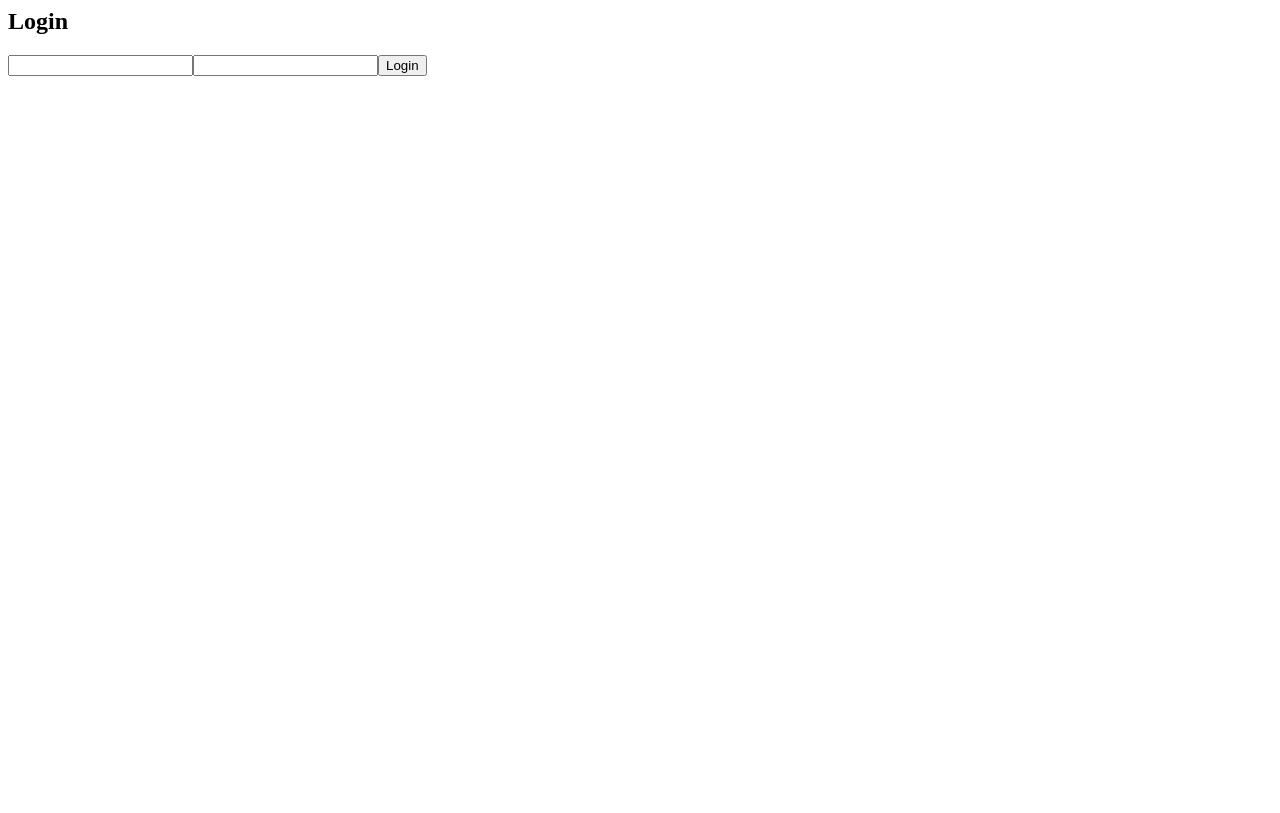
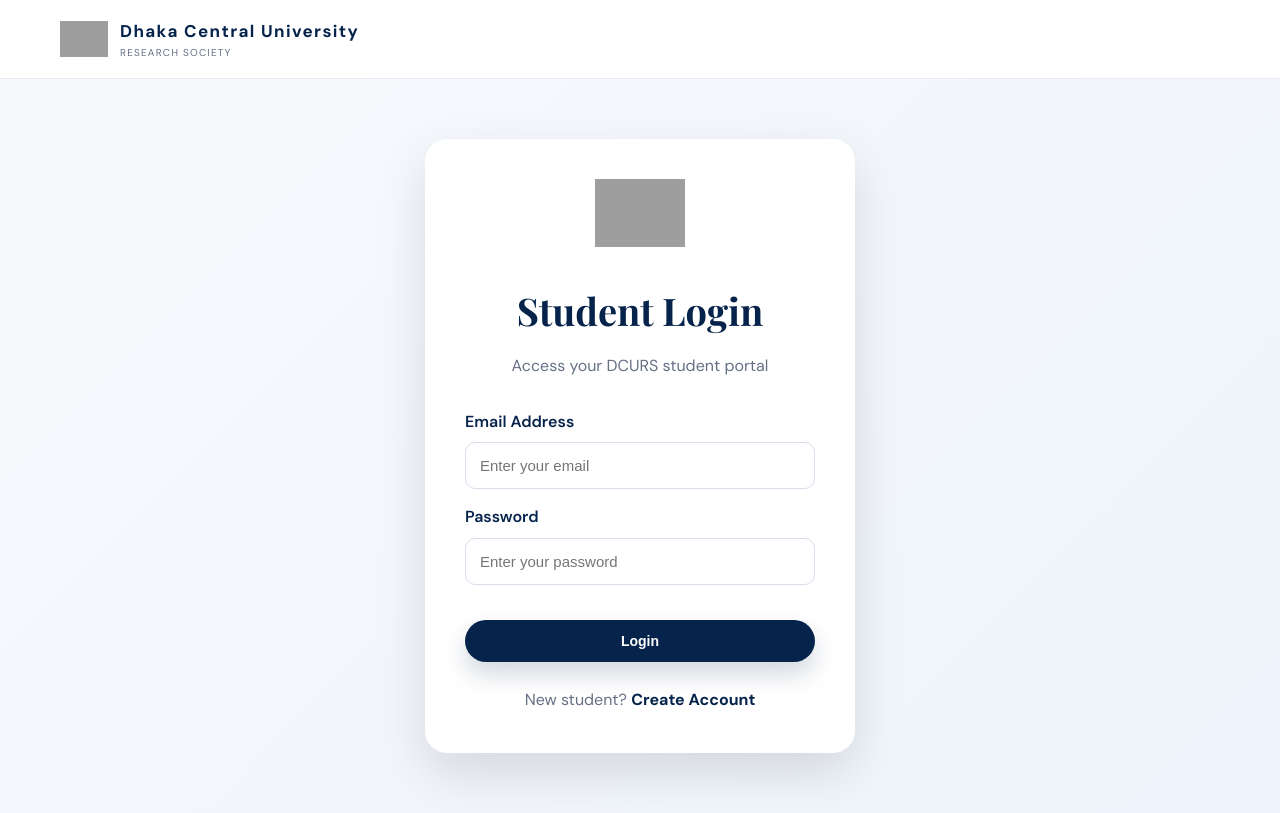
Before and after one commit to nayim2003/dcurs-research-society, a website: page public/login.html in a window 1280 px wide. Drawn offline with nearby package versions, Linux system fonts and the light colour scheme; grey boxes are pictures that could not be loaded.

Commit message:
Update login.html

```diff
--- a/public/login.html
+++ b/public/login.html
@@ -1 +1,238 @@
-<h2>Login</h2><form id=f><input name=email><input name=password type=password><button>Login</button></form><script>f.onsubmit=async e=>{e.preventDefault();let r=await fetch('/api/login',{method:'POST',headers:{'Content-Type':'application/json'},body:JSON.stringify(Object.fromEntries(new FormData(f)))});alert(await r.text())}</script>
+<!DOCTYPE html>
+<html lang="en">
+<head>
+<meta charset="UTF-8">
+<meta name="viewport" content="width=device-width, initial-scale=1.0">
+
+<title>Student Login | DCURS</title>
+
+<link rel="stylesheet" href="style.css">
+
+<style>
+.login-section{
+    min-height:80vh;
+    display:flex;
+    align-items:center;
+    justify-content:center;
+    background:linear-gradient(135deg,#f7f9fc,#eef4fb);
+    padding:60px 20px;
+}
+
+.login-card{
+    width:100%;
+    max-width:430px;
+    background:white;
+    padding:40px;
+    border-radius:22px;
+    box-shadow:0 20px 50px rgba(0,0,0,.12);
+}
+
+.login-logo{
+    text-align:center;
+    margin-bottom:25px;
+}
+
+.login-logo img{
+    width:90px;
+}
+
+.login-card h1{
+    text-align:center;
+    color:#06244b;
+    font-family:"Playfair Display",serif;
+    font-size:38px;
+    margin-bottom:10px;
+}
+
+.login-card p{
+    text-align:center;
+    color:#667085;
+    margin-bottom:30px;
+}
+
+.login-card label{
+    display:block;
+    font-weight:600;
+    color:#06244b;
+    margin-bottom:15px;
+}
+
+.login-card input{
+    width:100%;
+    padding:14px;
+    margin-top:7px;
+    border:1px solid #d6deea;
+    border-radius:10px;
+    font-size:15px;
+}
+
+.login-card button{
+    width:100%;
+    margin-top:20px;
+    border:none;
+    cursor:pointer;
+}
+
+.login-footer{
+    text-align:center;
+    margin-top:25px;
+    color:#667085;
+}
+
+.login-footer a{
+    color:#06244b;
+    font-weight:700;
+}
+
+#error{
+    color:#b42318;
+    text-align:center;
+    margin-top:15px;
+}
+</style>
+
+</head>
+
+<body>
+
+<header class="site-header">
+
+<nav class="nav container">
+
+<a class="brand" href="index.html">
+<img src="assets/dcurs-logo.png" alt="DCURS Logo">
+<span>
+<strong>Dhaka Central University</strong>
+<small>Research Society</small>
+</span>
+</a>
+
+</nav>
+
+</header>
+
+
+<section class="login-section">
+
+<div class="login-card">
+
+<div class="login-logo">
+<img src="assets/dcurs-logo.png" alt="DCURS">
+</div>
+
+
+<h1>Student Login</h1>
+
+<p>
+Access your DCURS student portal
+</p>
+
+
+<form id="loginForm">
+
+<label>
+Email Address
+<input
+type="email"
+name="email"
+placeholder="Enter your email"
+required>
+</label>
+
+
+<label>
+Password
+<input
+type="password"
+name="password"
+placeholder="Enter your password"
+required>
+</label>
+
+
+<button class="btn btn-primary" type="submit">
+Login
+</button>
+
+
+</form>
+
+
+<div id="error"></div>
+
+
+<div class="login-footer">
+
+New student?
+
+<a href="register.html">
+Create Account
+</a>
+
+</div>
+
+
+</div>
+
+</section>
+
+
+<script>
+
+document.getElementById("loginForm").addEventListener("submit", async function(e){
+
+e.preventDefault();
+
+
+const data = Object.fromEntries(
+new FormData(this)
+);
+
+
+try{
+
+const response = await fetch("/api/login",{
+
+method:"POST",
+
+headers:{
+"Content-Type":"application/json"
+},
+
+body:JSON.stringify(data)
+
+});
+
+
+const result = await response.json();
+
+
+if(!response.ok){
+
+throw new Error(result.error);
+
+}
+
+
+// পরে dashboard যোগ হলে এখানে redirect হবে
+
+alert("Login successful");
+
+
+}
+
+catch(error){
+
+document.getElementById("error").innerText = error.message;
+
+}
+
+
+});
+
+
+</script>
+
+
+</body>
+</html>
```
